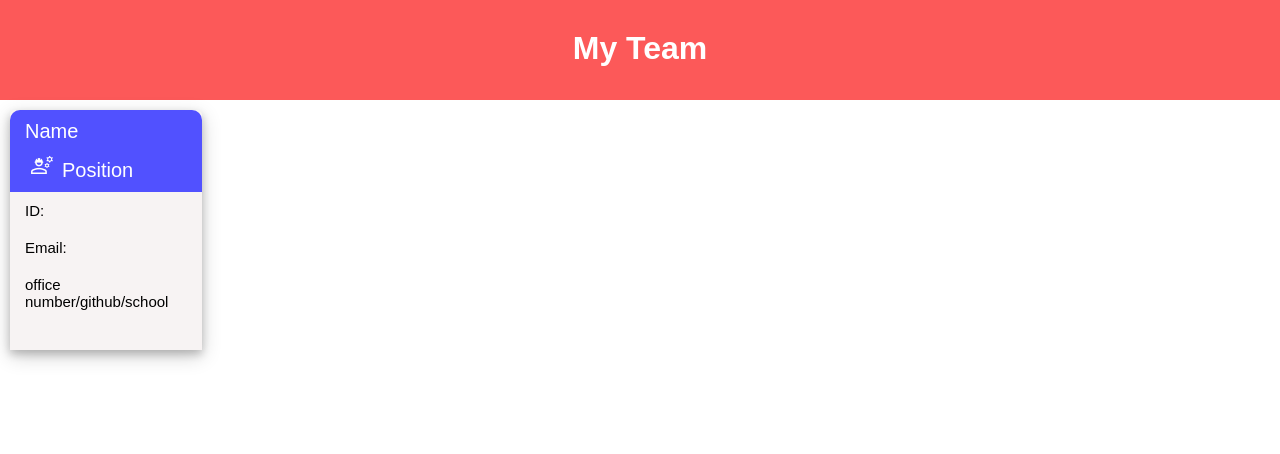
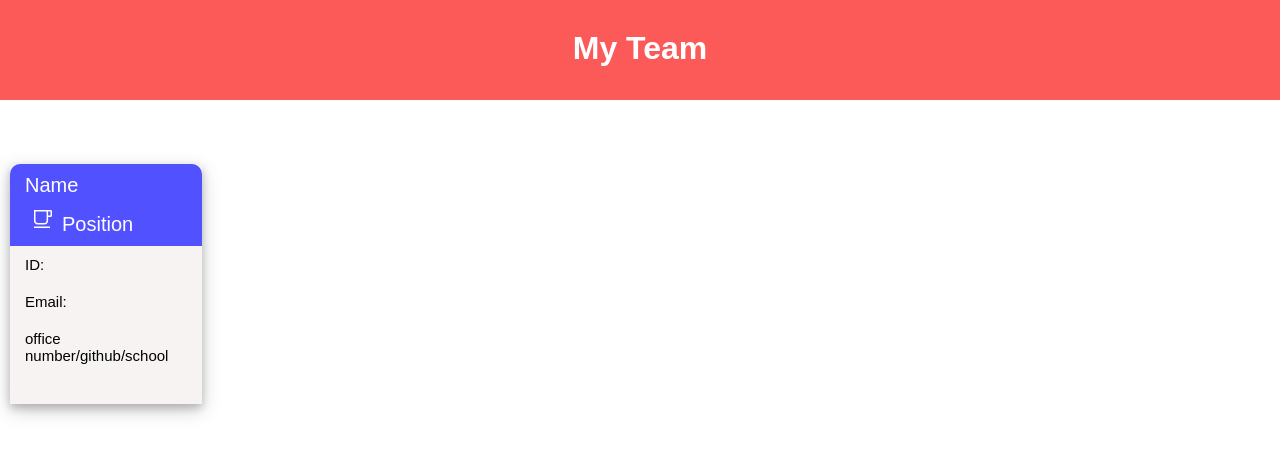
Before and after one commit to Ag6793/Team-Profile-Generator, a website: page dist/index.html in a window 1280 px wide. Drawn offline with nearby package versions, Linux system fonts and the light colour scheme; files whose address does not match are found by name.

Commit message:
Positioning css element

```diff
--- a/dist/index.html
+++ b/dist/index.html
@@ -20,7 +20,7 @@
         <!-- Engineering icon -->
         <!-- <span class="material-symbols-outlined">engineering</span> -->
         <p class="blue-header" id="name">Name</p>
-        <p class="blue-header"><span class="material-symbols-outlined">engineering</span>Position</p>
+        <p class="blue-header"><span class="material-symbols-outlined">local_cafe</span>Position</p>
         <p>ID:</p>
         <p>Email:</p>
         <p>office number/github/school</p>
--- a/dist/style.css
+++ b/dist/style.css
@@ -10,6 +10,7 @@ header {
     background-color: rgb(252, 89, 89);
     color: white;
     height: 100px;
+    margin-bottom: 4rem;
 
 }
 
```
